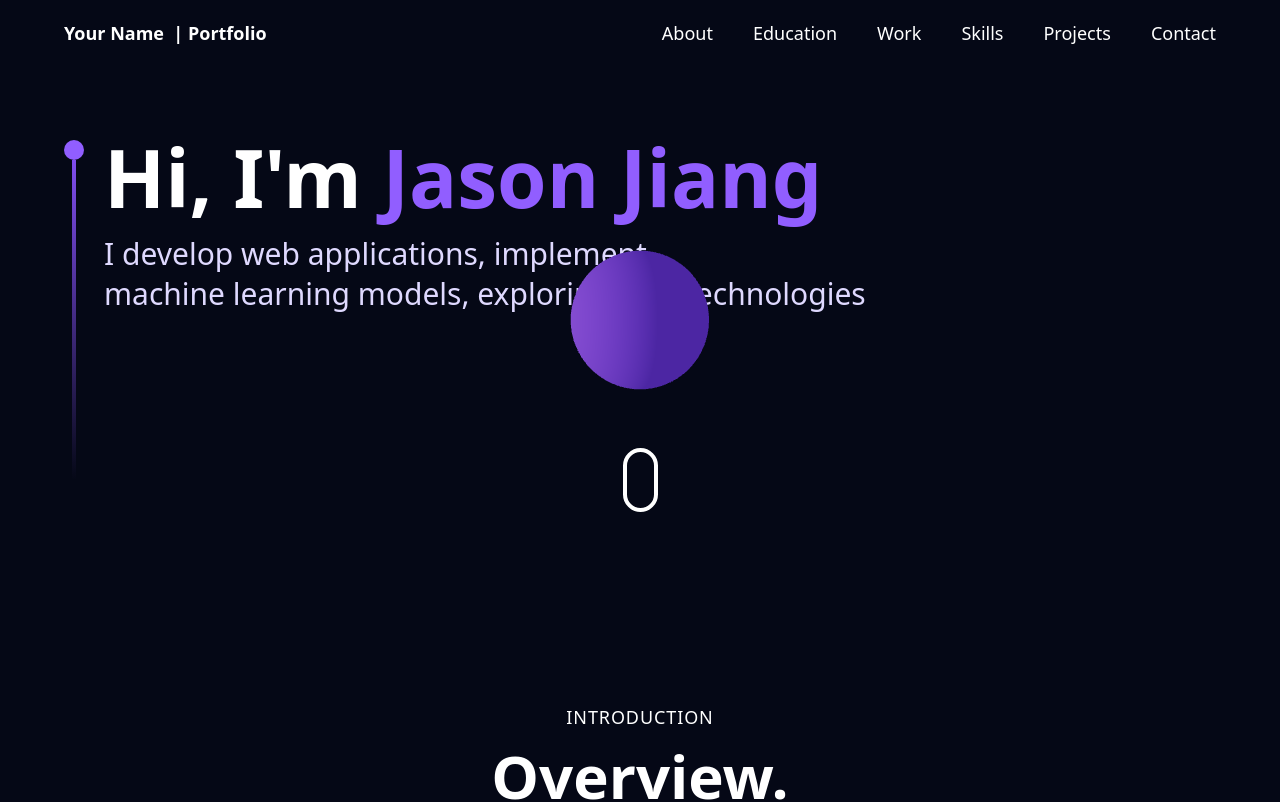
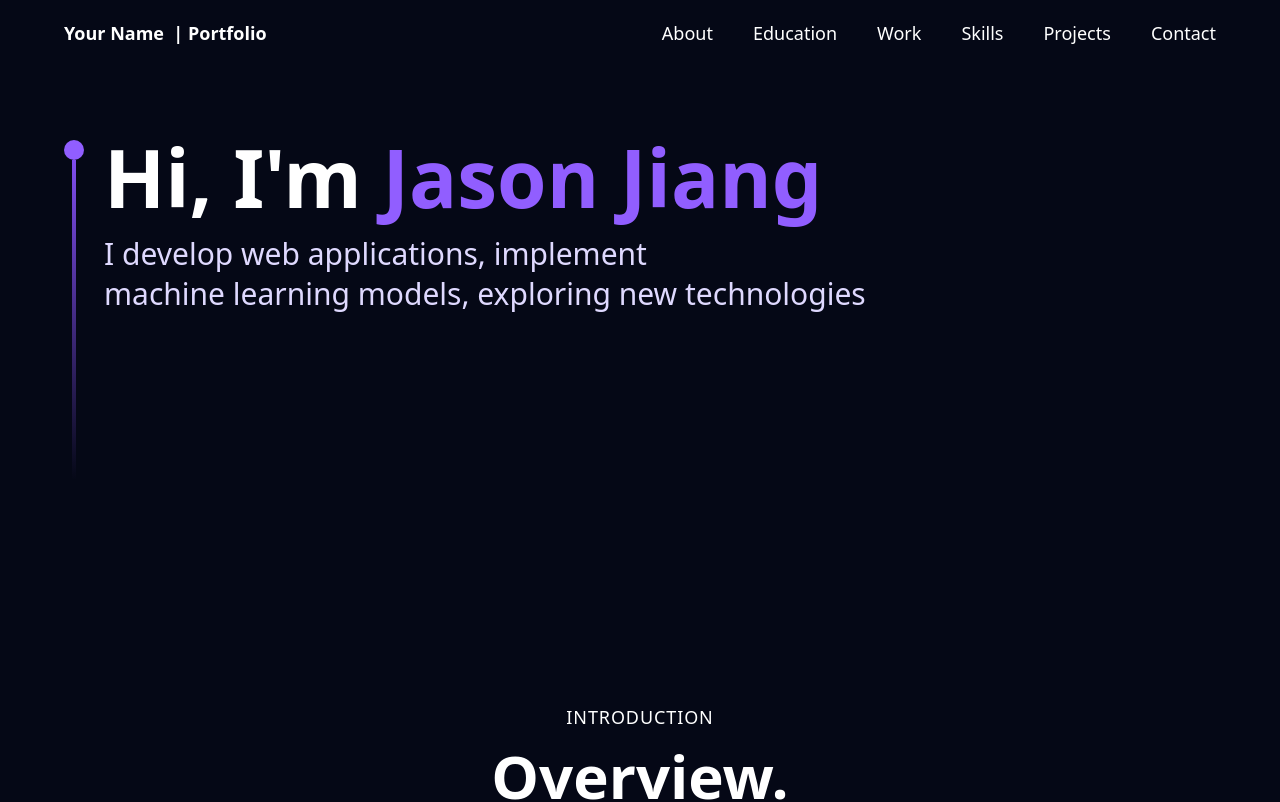
Before and after one commit to jjiang193/portfolio, a Next.js app: page / in a window 1280 px wide. Shown: the top 802 px of the page. Built offline with nearby package versions, Linux system fonts and the light colour scheme.

Commit message:
Remove Three.js and infinity loop animation for a simpler design

```diff
--- a/package.json
+++ b/package.json
@@ -10,14 +10,11 @@
   },
   "dependencies": {
     "@emailjs/browser": "^4.4.1",
-    "@react-three/drei": "^10.0.4",
-    "@react-three/fiber": "^9.0.4",
     "framer-motion": "^12.4.10",
     "next": "15.2.1",
     "react": "^19.0.0",
     "react-dom": "^19.0.0",
-    "react-vertical-timeline-component": "^3.5.3",
-    "three": "^0.174.0"
+    "react-vertical-timeline-component": "^3.5.3"
   },
   "devDependencies": {
     "@eslint/eslintrc": "^3",
@@ -26,7 +23,6 @@
     "@types/react": "^19",
     "@types/react-dom": "^19",
     "@types/react-vertical-timeline-component": "^3.3.6",
-    "@types/three": "^0.174.0",
     "eslint": "^9",
     "eslint-config-next": "15.2.1",
     "tailwindcss": "^4",
--- a/src/app/components/Hero.tsx
+++ b/src/app/components/Hero.tsx
@@ -1,49 +1,9 @@
 "use client";
 
-import { Canvas } from "@react-three/fiber";
-import { OrbitControls, Preload } from "@react-three/drei";
-import { Suspense } from "react";
 import { motion } from "framer-motion";
 
-// Loader component for the 3D canvas
-const CanvasLoader = () => {
-  return (
-    <div className="flex justify-center items-center h-full">
-      <p className="text-white text-lg">Loading...</p>
-    </div>
-  );
-};
-
-// Hero component with 3D background
+// Hero component with simplified design
 const Hero = () => {
-  // 3D canvas component
-  const renderComputersCanvas = () => (
-    <Canvas
-      frameloop="demand"
-      shadows
-      dpr={[1, 2]}
-      camera={{ position: [20, 3, 5], fov: 25 }}
-      gl={{ preserveDrawingBuffer: true }}
-      className="w-full h-full"
-    >
-      <Suspense fallback={<CanvasLoader />}>
-        <OrbitControls
-          enableZoom={false}
-          maxPolarAngle={Math.PI / 2}
-          minPolarAngle={Math.PI / 2}
-        />
-        <ambientLight intensity={1} />
-        <directionalLight position={[0, 0, 0.05]} />
-        <mesh>
-          <sphereGeometry args={[1, 32, 32]} />
-          <meshStandardMaterial color="#915eff" />
-        </mesh>
-      </Suspense>
-
-      <Preload all />
-    </Canvas>
-  );
-
   return (
     <section className="relative w-full h-[80vh] mx-auto">
       <div
@@ -64,28 +24,6 @@ const Hero = () => {
           </p>
         </div>
       </div>
-
-      <div className="absolute xs:bottom-10 bottom-32 w-full flex justify-center items-center">
-        <a href="#about">
-          <div className="w-[35px] h-[64px] rounded-3xl border-4 border-secondary flex justify-center items-start p-2">
-            <motion.div
-              animate={{
-                y: [0, 24, 0],
-              }}
-              transition={{
-                duration: 1.5,
-                repeat: Infinity,
-                repeatType: "loop",
-              }}
-              className="w-3 h-3 rounded-full bg-secondary mb-1"
-            />
-          </div>
-        </a>
-      </div>
-
-      <div className="absolute inset-0 flex justify-end items-center">
-        {renderComputersCanvas()}
-      </div>
     </section>
   );
 };
```
Also changed, not shown: 1 other file (tests, documents, lock files or other folders).
